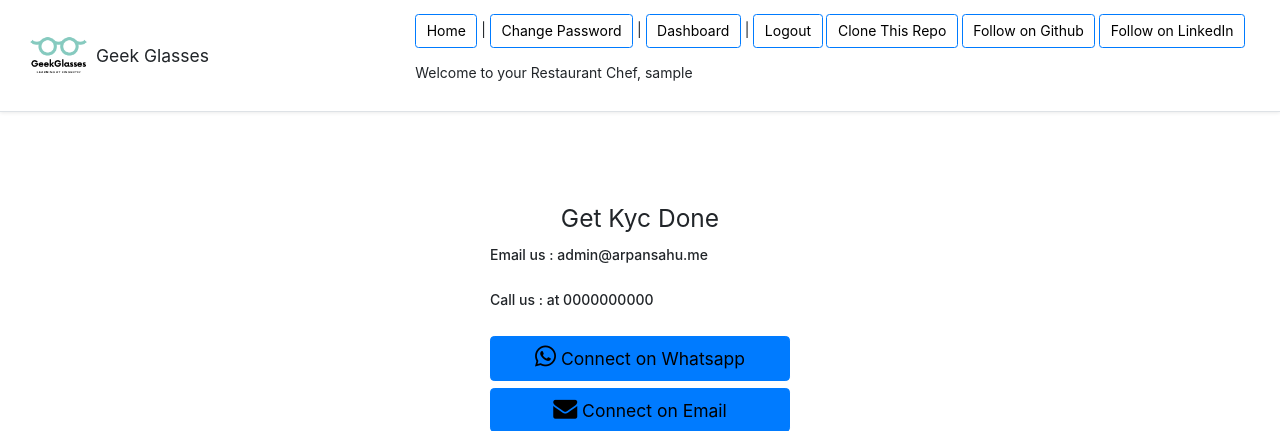
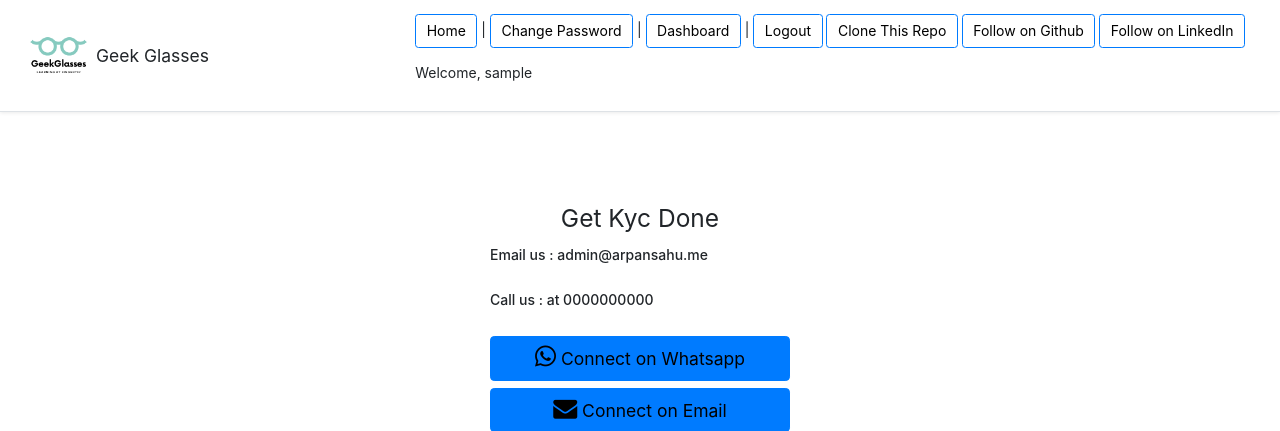
Before and after one commit to arpansahu/geek_glasses, a Django app: page / in a window 1280 px wide. Shown: the top 431 px of the page. Run offline with Django 3.2, Linux system fonts and the light colour scheme; the visitor is signed in with stand-in values (Sample User, id 1); some libraries are stand-ins or nearby versions.

Commit message:
update chew and cheer to geek glasses

```diff
--- a/templates/snippets/header.html
+++ b/templates/snippets/header.html
@@ -20,7 +20,7 @@
                 <a class="btn btn-outline-primary" href="https://www.github.com/arpansahu" >Follow on Github </a>
                 <a class="btn btn-outline-primary" href="https://www.linkedin.com/in/arpansahu" >Follow on LinkedIn </a>
             </p>
-            <p>Welcome to your Restaurant Chef, {{ request.user.username  }}  </p>
+            <p>Welcome, {{ request.user.username  }}  </p>
 
       {% else %}
             <p>
```
